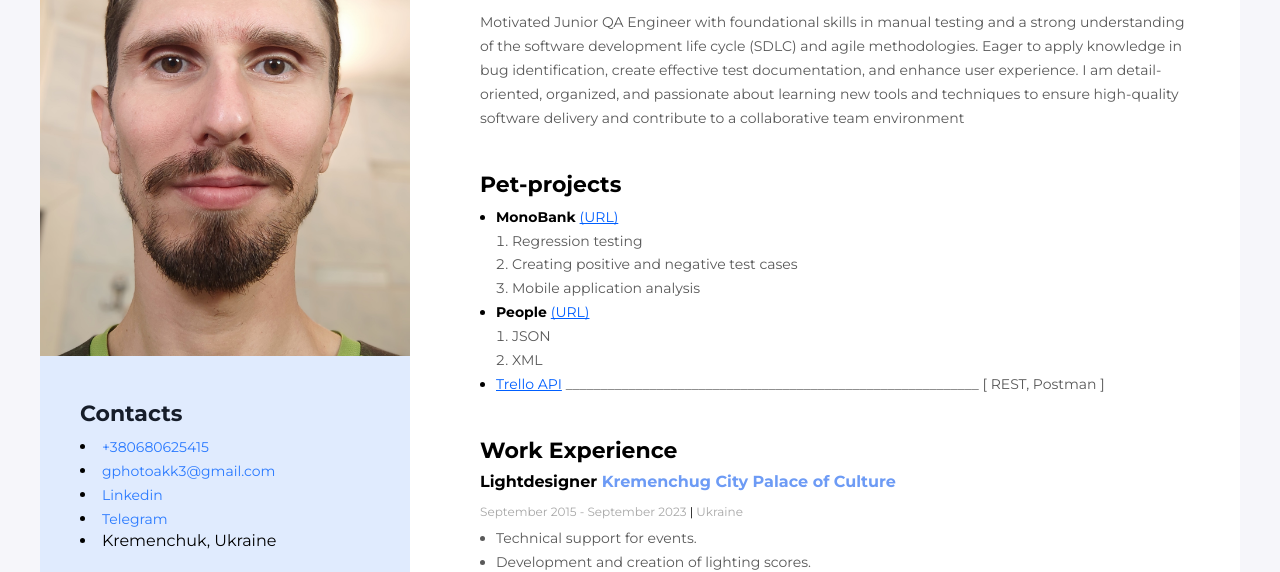
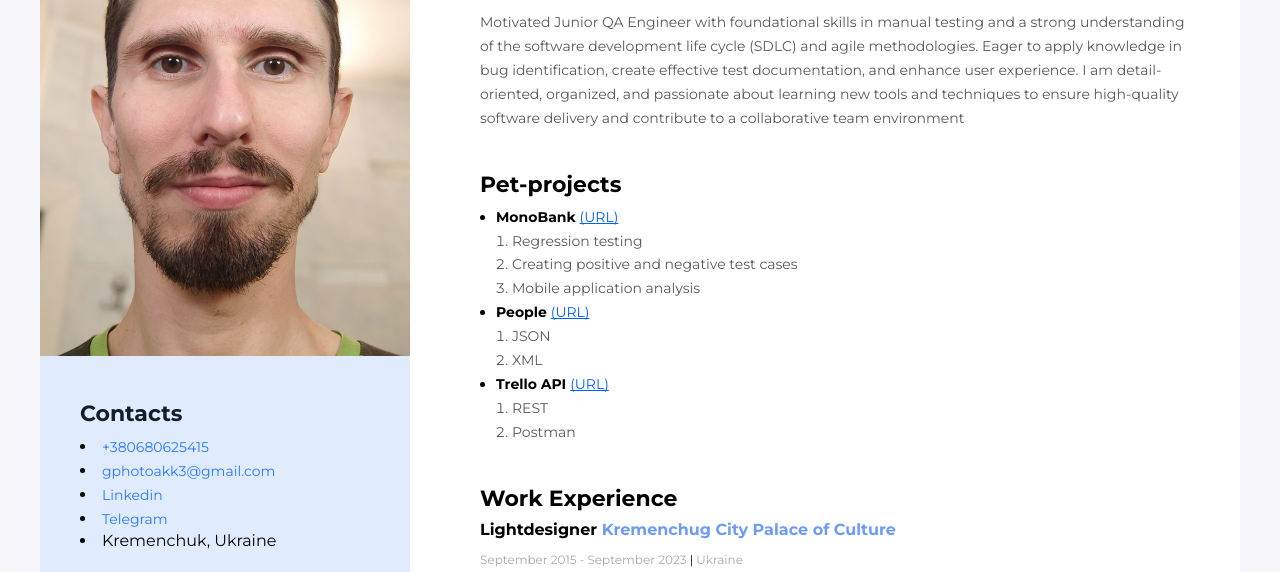
Before and after one commit to TrialVer/resume, a plain HTML site: page index.html in a window 1280 px wide. Shown: the part 145-717 px from the top of the page. Drawn offline with Linux system fonts and the light colour scheme.

Commit message:
Change project 'Trello API' in my resume

```diff
--- a/index.html
+++ b/index.html
@@ -63,15 +63,17 @@
               </span>
             </li>
             <li class="my-project-item">
+              Trello API
               <a
                 class="my-project-item-link"
                 href="https://docs.google.com/spreadsheets/d/1XtjukwwjwPyIc6gErVzCWURP0TKj0JdCPfC8WWHKVqY/edit?usp=sharing"
-                target="_blank"
-              >
-                Trello API</a
-              >
+                target="_blank">
+                (URL)</a>
               <span class="my-project-item-tech">
-                ___________________________________________________________ [ REST, Postman ]
+                <ol class="my-project-list">
+                  <li class="my-project-item-tech">REST</li>
+                  <li class="my-project-item-tech">Postman</li>
+                </ol>
               </span>
             </li>
           </ul>
```
